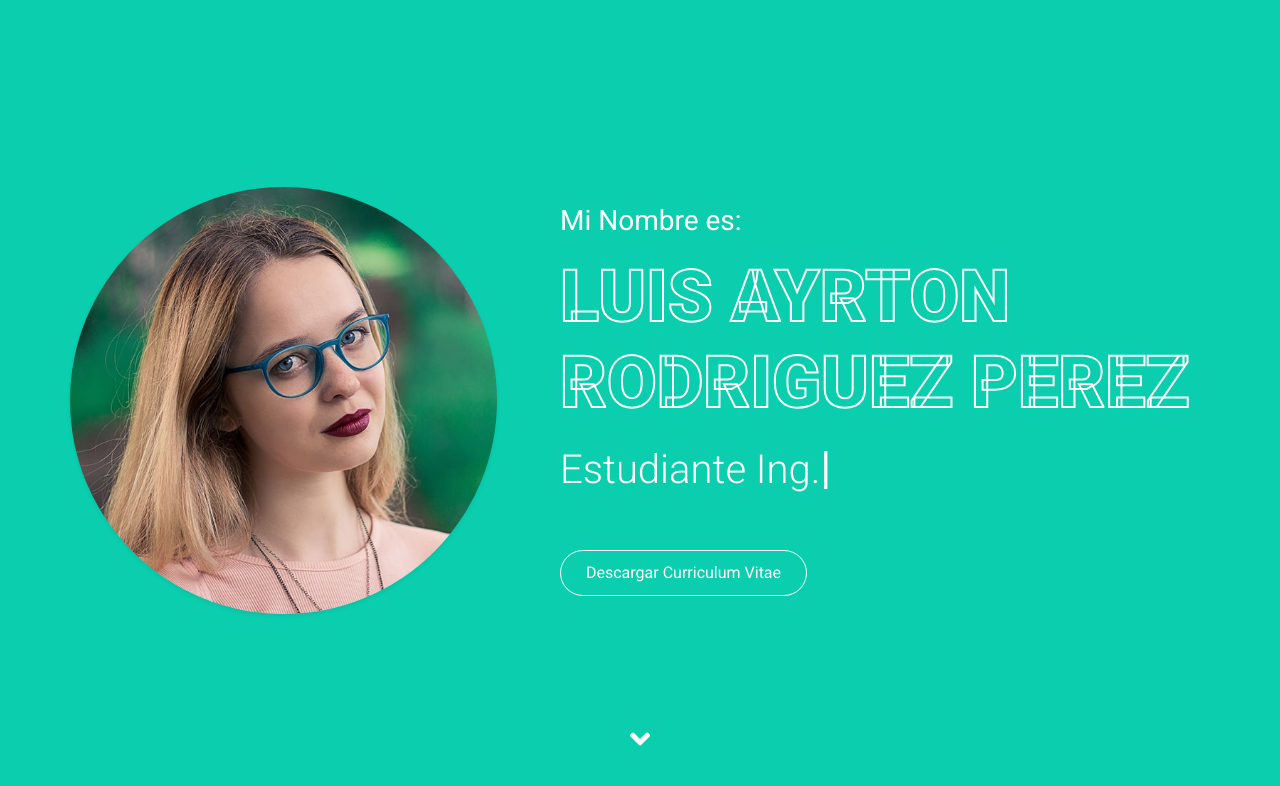
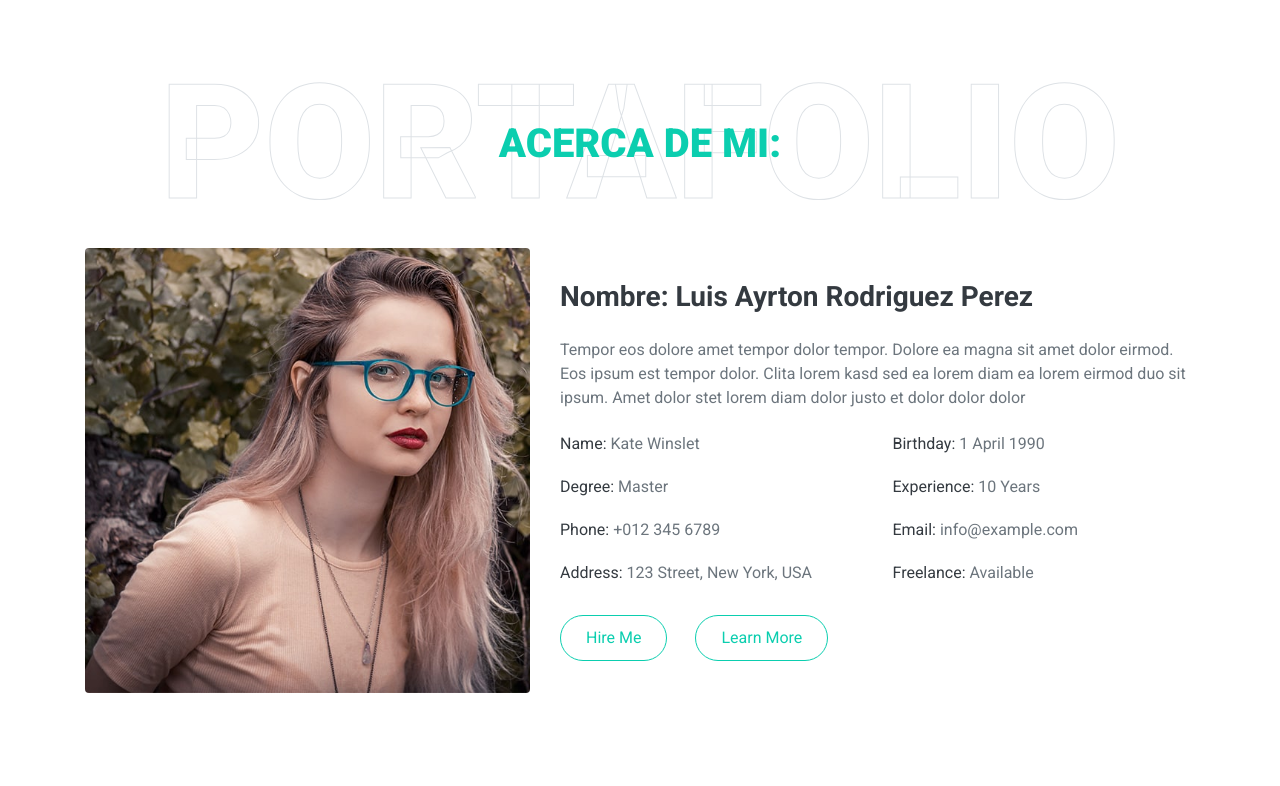
Before and after one commit to Ayrton011/Portafolio, a plain HTML site: page index.html in a window 1280 px wide. Shown: the top 786 px of the page. Drawn offline with nearby package versions, Linux system fonts and the light colour scheme.

Commit message:
Add files via upload

```diff
--- a/index.html
+++ b/index.html
@@ -37,7 +37,6 @@
         </button>
         <div class="collapse navbar-collapse px-lg-3" id="navbarCollapse">
             <div class="navbar-nav m-auto py-0">
-                <a href="#home" class="nav-item nav-link active">Inicio</a>
                 <a href="#about" class="nav-item nav-link">Acerca De</a>
                 <a href="#qualification" class="nav-item nav-link">Quality</a>
                 <a href="#skill" class="nav-item nav-link">Skill</a>
@@ -70,41 +69,20 @@
     <!-- Video Modal End -->
 
 
-    <!-- Header Start -->
-    <div class="container-fluid bg-primary d-flex align-items-center mb-5 py-5" id="home" style="min-height: 100vh;">
-        <div class="container">
-            <div class="row align-items-center">
-                <div class="col-lg-5 px-5 pl-lg-0 pb-5 pb-lg-0">
-                    <img class="img-fluid w-100 rounded-circle shadow-sm" src="img/profile.jpg" alt="">
-                </div>
-                <div class="col-lg-7 text-center text-lg-left">
-                    <h3 class="text-white font-weight-normal mb-3">Mi Nombre es:</h3>
-                    <h1 class="display-3 text-uppercase text-primary mb-2" style="-webkit-text-stroke: 2px #ffffff;">Luis Ayrton Rodriguez Perez</h1>
-                    <h1 class="typed-text-output d-inline font-weight-lighter text-white"></h1>
-                    <div class="typed-text d-none">Estudiante Ing. de Sistemas  </div>
-                    <div class="d-flex align-items-center justify-content-center justify-content-lg-start pt-5">
-                        <a href="" class="btn btn-outline-light mr-5">Descargar Curriculum Vitae</a>
-                    </div>
-                </div>
-            </div>
-        </div>
-    </div>
-    <!-- Header End -->
-
 
     <!-- About Start -->
     <div class="container-fluid py-5" id="about">
         <div class="container">
             <div class="position-relative d-flex align-items-center justify-content-center">
-                <h1 class="display-1 text-uppercase text-white" style="-webkit-text-stroke: 1px #dee2e6;">About</h1>
-                <h1 class="position-absolute text-uppercase text-primary">About Me</h1>
+                <h1 class="display-1 text-uppercase text-white" style="-webkit-text-stroke: 1px #dee2e6;">Portafolio</h1>
+                <h1 class="position-absolute text-uppercase text-primary">Acerca de Mi:</h1>
             </div>
             <div class="row align-items-center">
                 <div class="col-lg-5 pb-4 pb-lg-0">
                     <img class="img-fluid rounded w-100" src="img/about.jpg" alt="">
                 </div>
                 <div class="col-lg-7">
-                    <h3 class="mb-4">UI/UX Designer & Web Developer</h3>
+                    <h3 class="mb-4">Nombre: Luis Ayrton Rodriguez Perez</h3>
                     <p>Tempor eos dolore amet tempor dolor tempor. Dolore ea magna sit amet dolor eirmod. Eos ipsum est tempor dolor. Clita lorem kasd sed ea lorem diam ea lorem eirmod duo sit ipsum. Amet dolor stet lorem diam dolor justo et dolor dolor dolor</p>
                     <div class="row mb-3">
                         <div class="col-sm-6 py-2"><h6>Name: <span class="text-secondary">Kate Winslet</span></h6></div>
```
